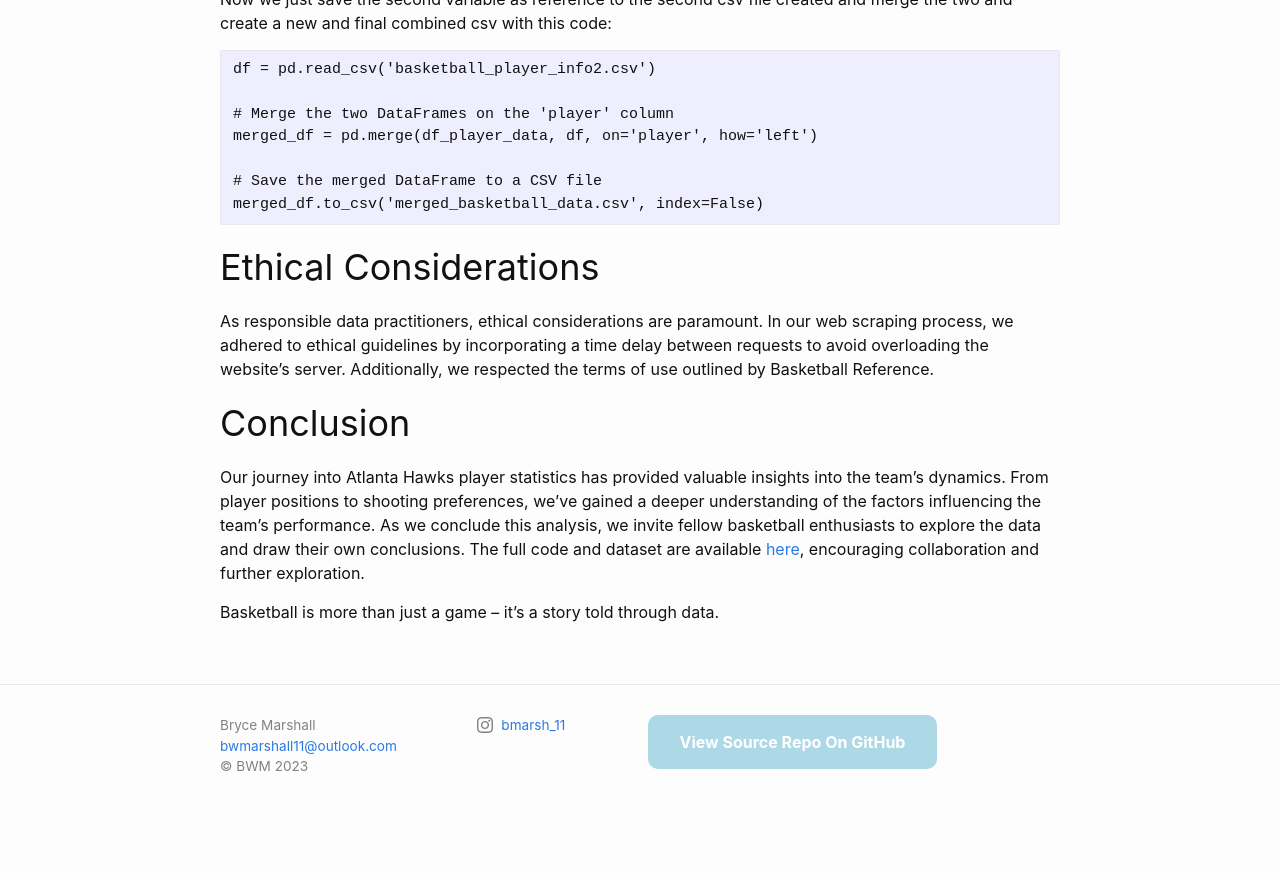
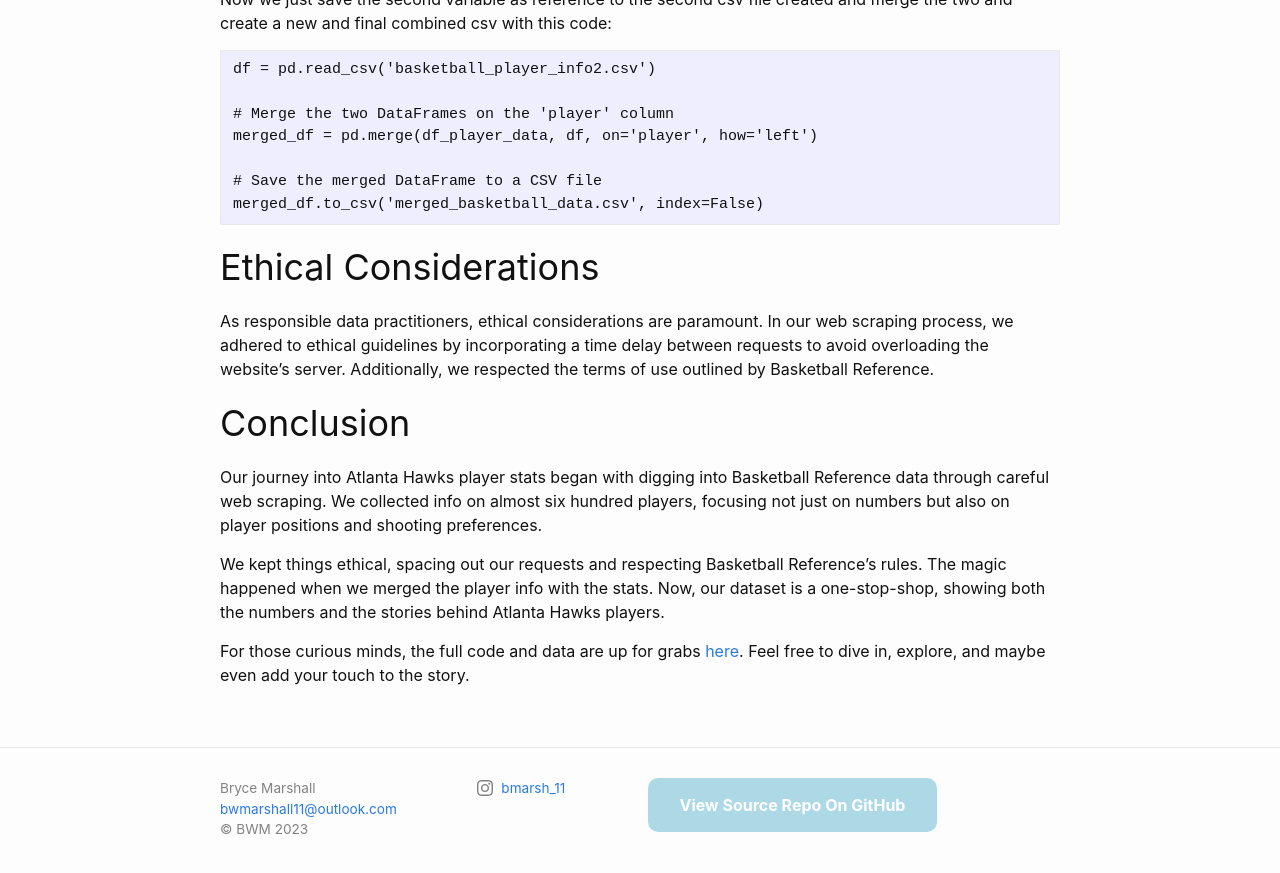
Before and after one commit to bryce11m/my-blog, a Jekyll site: the page built from _posts/2023-12-13-data-collection.md, in a window 1280 px wide and 900 px high, scrolled down 3457 px. Shown: the top 873 px of the window. Built offline with Jekyll 4.4.1, drawn with Linux system fonts in a browser that asks for light colours; our own code applies the rules of GitHub Pages for plain Markdown files; comment, search, counter and statistics services are not loaded; before the commit the page ends 4294 px from its top, so only the background shows below that.

Commit message:
Update 2023-12-13-data-collection.md

```diff
--- a/_posts/2023-12-13-data-collection.md
+++ b/_posts/2023-12-13-data-collection.md
@@ -135,7 +135,8 @@ As responsible data practitioners, ethical considerations are paramount. In our
 
 # Conclusion
 
-Our journey into Atlanta Hawks player statistics has provided valuable insights into the team's dynamics. From player positions to shooting preferences, we've gained a deeper understanding of the factors influencing the team's performance.
-As we conclude this analysis, we invite fellow basketball enthusiasts to explore the data and draw their own conclusions. The full code and dataset are available [here](https://github.com/bryce11m/semester-project), encouraging collaboration and further exploration.
+Our journey into Atlanta Hawks player stats began with digging into Basketball Reference data through careful web scraping. We collected info on almost six hundred players, focusing not just on numbers but also on player positions and shooting preferences.
 
-Basketball is more than just a game – it's a story told through data.
+We kept things ethical, spacing out our requests and respecting Basketball Reference's rules. The magic happened when we merged the player info with the stats. Now, our dataset is a one-stop-shop, showing both the numbers and the stories behind Atlanta Hawks players.
+
+For those curious minds, the full code and data are up for grabs [here](https://github.com/bryce11m/semester-project). Feel free to dive in, explore, and maybe even add your touch to the story.
```
